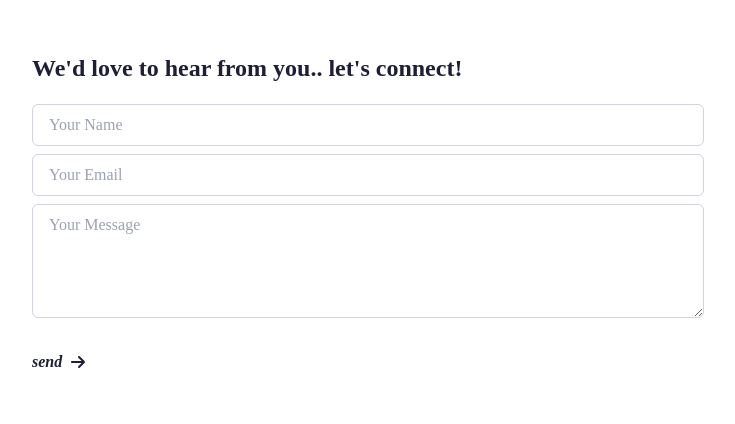
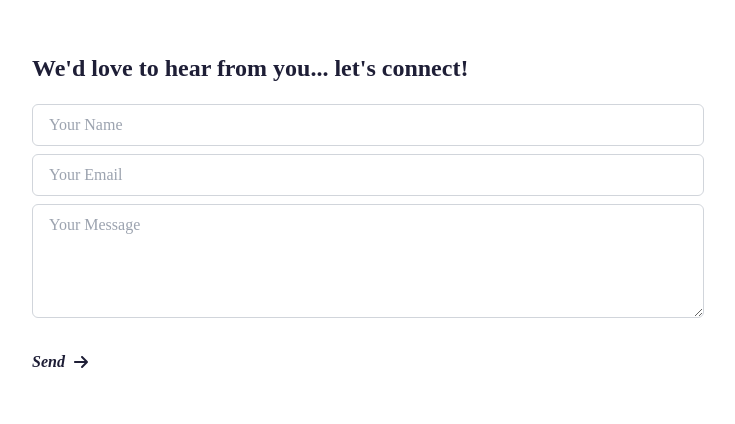
Before and after one commit to BradleyHam/Alex-mp, a Next.js app: page / in a window 1280 px wide. Shown: the part 2707-3131 px from the top of the page, without its empty margins (272-1007 px from the left). Built offline with nearby package versions, Linux system fonts and the light colour scheme.

Commit message:
fix no unescaped entities

```diff
--- a/app/HomeComponents/ConnectSection.tsx
+++ b/app/HomeComponents/ConnectSection.tsx
@@ -41,14 +41,14 @@ export default function ConnectSection() {
     return (
         <div className="volunteer px-5 py-[40px] w-full">
             <div className="container mx-auto max-w-2xl py-[80px]">
-            <p className='font-bold text-xl lg:text-2xl mb-[20px]'>We'd love to hear from you.. let's connect!</p>
+            <p className='font-bold text-xl lg:text-2xl mb-[20px]'>We&apos;d love to hear from you... let&apos;s connect!</p>
             <form onSubmit={handleSubmit}>
                 <input
                     type="text"
                     name="name"
                     placeholder="Your Name"
                     className="mb-2 block w-full px-4 py-2 border border-gray-300 rounded-md"
-                    value={name}
+                value={name}
                     onChange={handleInputChange}
                     disabled={isSubmitting}
                 />
@@ -70,7 +70,7 @@ export default function ConnectSection() {
                     disabled={isSubmitting}
                     rows="4"
                 />
-                <SecondaryButton text='send' />
+                <SecondaryButton text={buttonText} disabled={isSubmitting} />
             </form>
             </div>
         </div>
```
